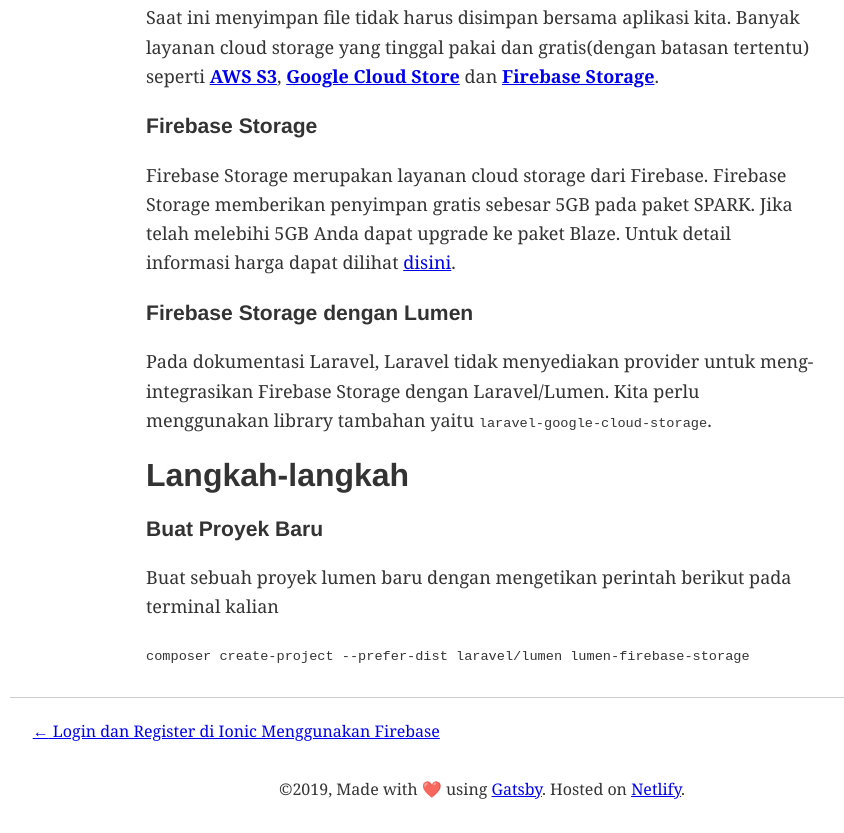
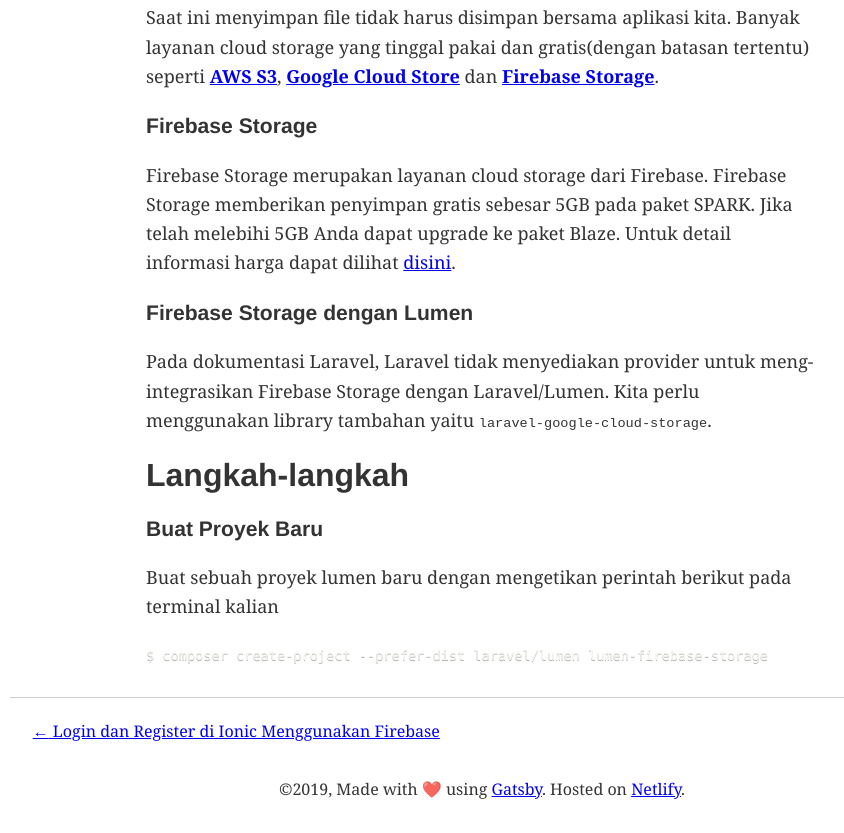
Before and after one commit to andriyandriyan/andriyandriyan.com, a Gatsby site: page /upload-file-ke-firebase-storage-menggunakan-lumen/upload-file-ke-firebase-storage-menggunakan-lumen/ in a window 1280 px wide. Shown: the part 544-1377 px from the top of the page, without its empty margins (158-1002 px from the left). Built offline with nearby package versions, Linux system fonts and the light colour scheme; Gatsby itself is replaced by a stand-in of ours; some packages are replaced by stand-ins of ours; code samples lack their colours; what typography-theme-doelger would draw is missing.

Commit message:
Update from Forestry.io andriy.andriyan1@gmail.com updated content/blog/upload-file-ke-firebase-storage-menggunakan-lumen/upload-file-ke-firebase-storage-menggunakan-lumen.md

````diff
--- a/content/blog/upload-file-ke-firebase-storage-menggunakan-lumen/upload-file-ke-firebase-storage-menggunakan-lumen.md
+++ b/content/blog/upload-file-ke-firebase-storage-menggunakan-lumen/upload-file-ke-firebase-storage-menggunakan-lumen.md
@@ -21,4 +21,6 @@ Pada dokumentasi Laravel, Laravel tidak menyediakan provider untuk meng-integras
 
 Buat sebuah proyek lumen baru dengan mengetikan perintah berikut pada terminal kalian
 
-    composer create-project --prefer-dist laravel/lumen lumen-firebase-storage
+```bash
+$ composer create-project --prefer-dist laravel/lumen lumen-firebase-storage
+```
````
